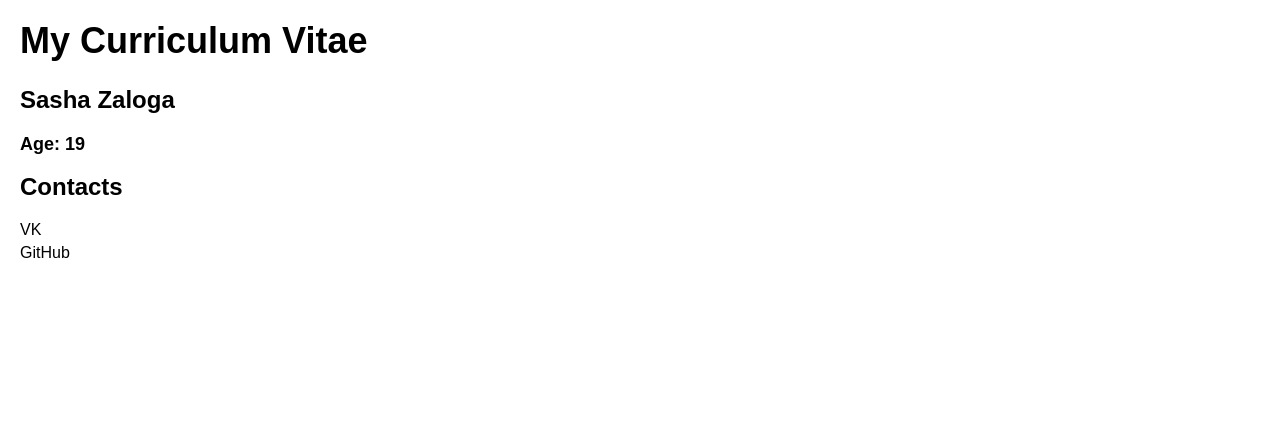
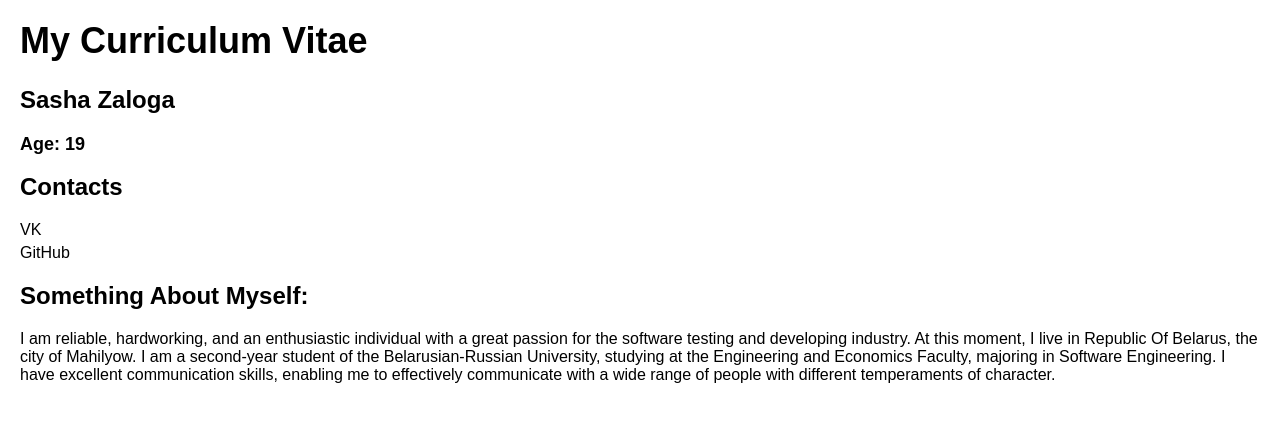
Before and after one commit to agarin6/cv.urban, a plain HTML site: page index.html in a window 1280 px wide. Drawn offline with Linux system fonts and the light colour scheme.

Commit message:
feat: add about my self

```diff
--- a/index.html
+++ b/index.html
@@ -76,3 +76,12 @@
       <li><a href="https://github.com/agarin6">GitHub</a></li>
     </ul>
   </section>
+  <section>
+    <h2>Something About Myself:</h2>
+    <p>
+      I am reliable, hardworking, and an enthusiastic individual with a great passion for the software testing and developing industry.
+      At this moment, I live in Republic Of Belarus, the city of Mahilyow. I am a second-year student of the Belarusian-Russian University,
+      studying at the Engineering and Economics Faculty, majoring in Software Engineering.
+      I have excellent communication skills, enabling me to effectively communicate with a wide range of people with different temperaments of character.
+    </p>
+  </section>
```
